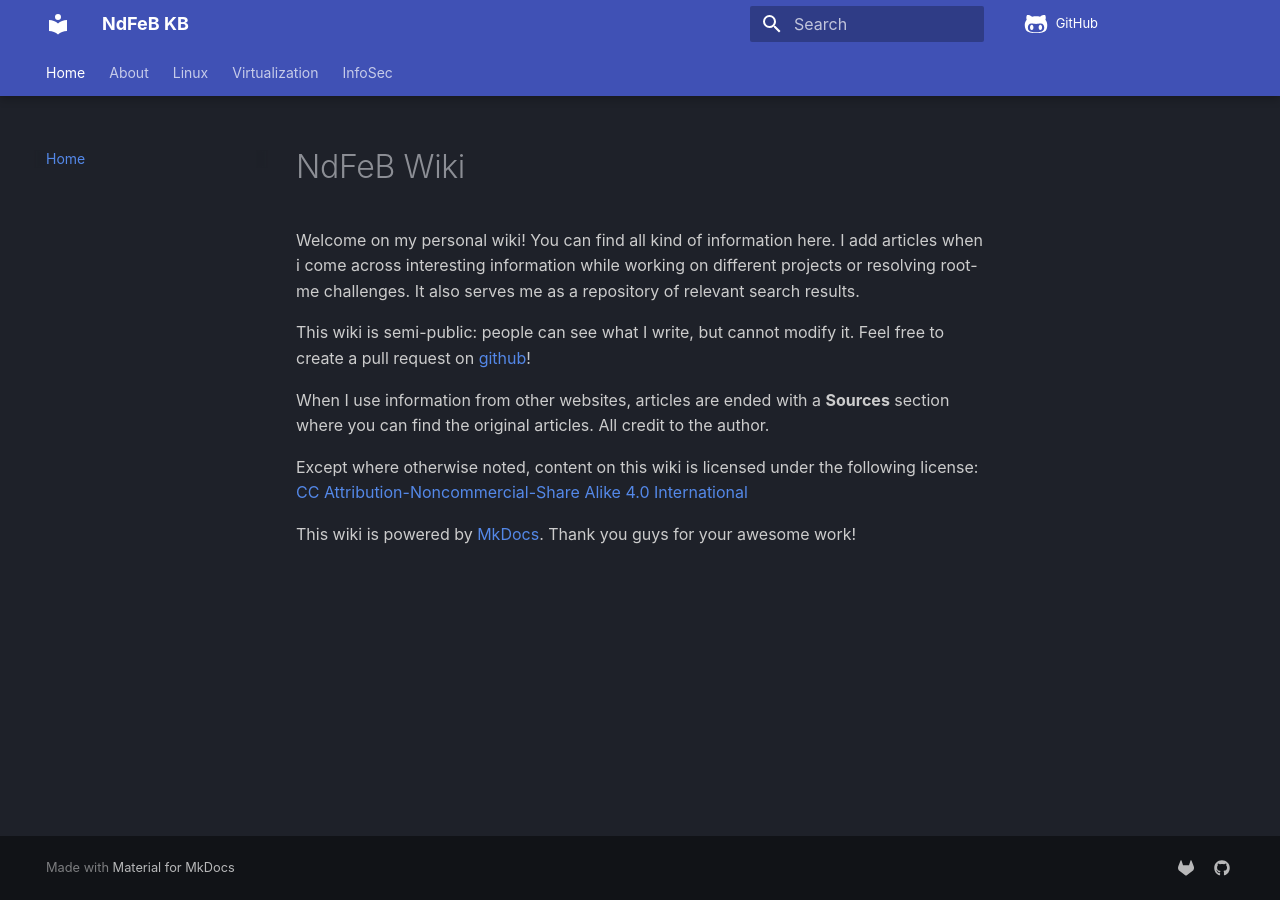
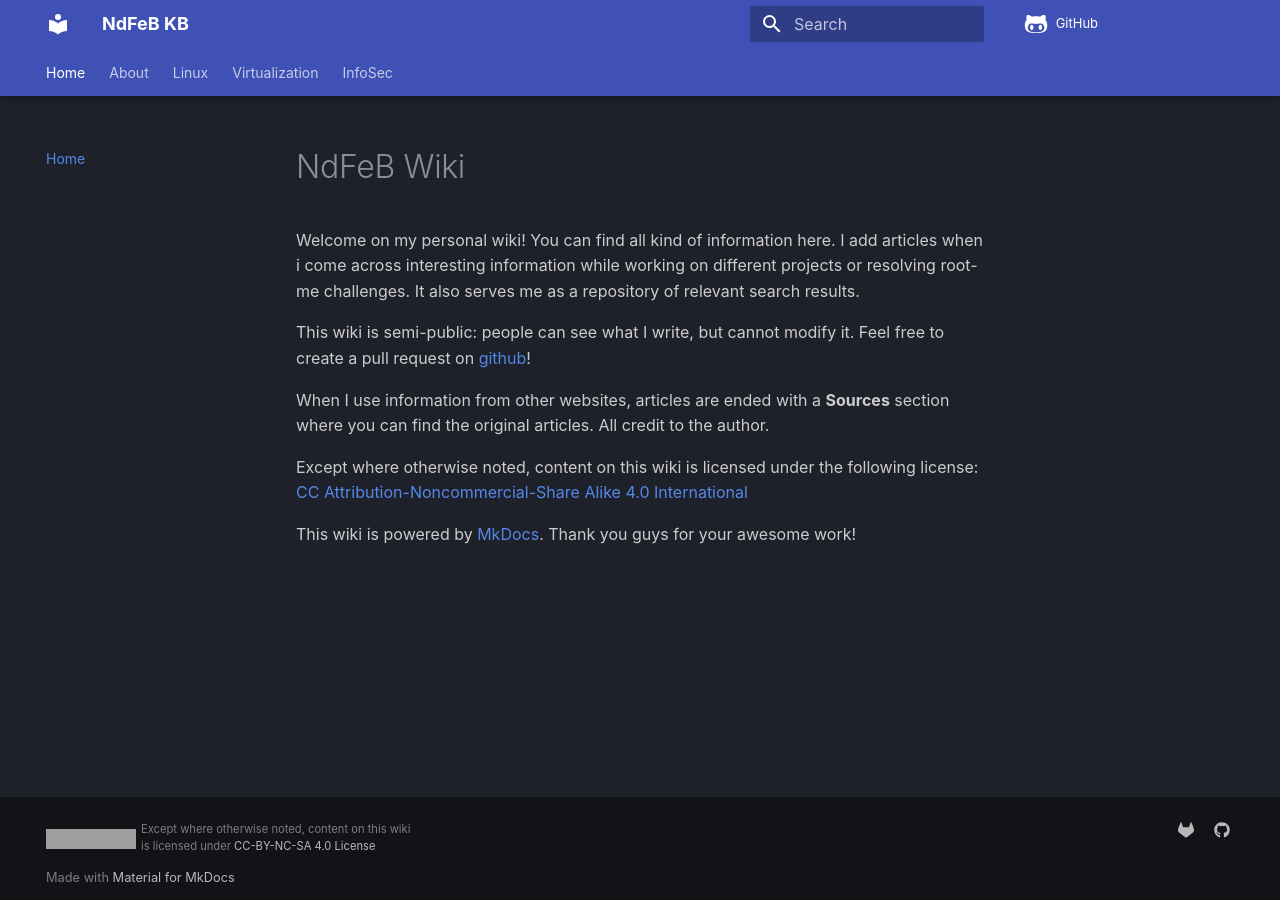
Before and after one commit to NeodymiumFerBore/wiki-pages, an MkDocs documentation site: the page built from docs/index.md, in a window 1280 px wide. Built offline with MkDocs 1.6.1 and Material for MkDocs 9.7.7, drawn with Linux system fonts in a browser that asks for light colours; comment, search, counter and statistics services are not loaded; grey boxes are pictures that could not be loaded.

Commit message:
Add cc-by-nc-sa copyright footer

```diff
--- a/mkdocs.yml
+++ b/mkdocs.yml
@@ -15,6 +15,22 @@ theme:
   features:
     - navigation.tabs
     - navigation.tabs.sticky # Insiders only, but maybe one day...
+copyright: |
+  <div style="display:inline-flex; flex-direction:row; gap:5px; align-items:center;">
+    <div>
+    <a href=https://creativecommons.org/licenses/by-nc-sa/4.0/deed.en>
+      <img src="https://mirrors.creativecommons.org/presskit/buttons/88x31/svg/by-nc-sa.svg" alt="CC Attribution-Noncommercial-Share Alike 4.0 International License" align="center">
+    </a>
+    </div>
+    <div>
+      <p style="font-size:.56rem; color:var(--md-footer-fg-color--lighter);">
+        Except where otherwise noted, content on this wiki <br> is licensed under
+        <a href=https://creativecommons.org/licenses/by-nc-sa/4.0/deed.en style="color:var(--md-footer-fg-color--light);" target="_blank" rel="noreferrer noopener">
+          CC-BY-NC-SA 4.0 License
+        </a>
+      </p>
+    </div>
+  </div>
 extra:
   social:
     - icon: fontawesome/brands/gitlab
```
